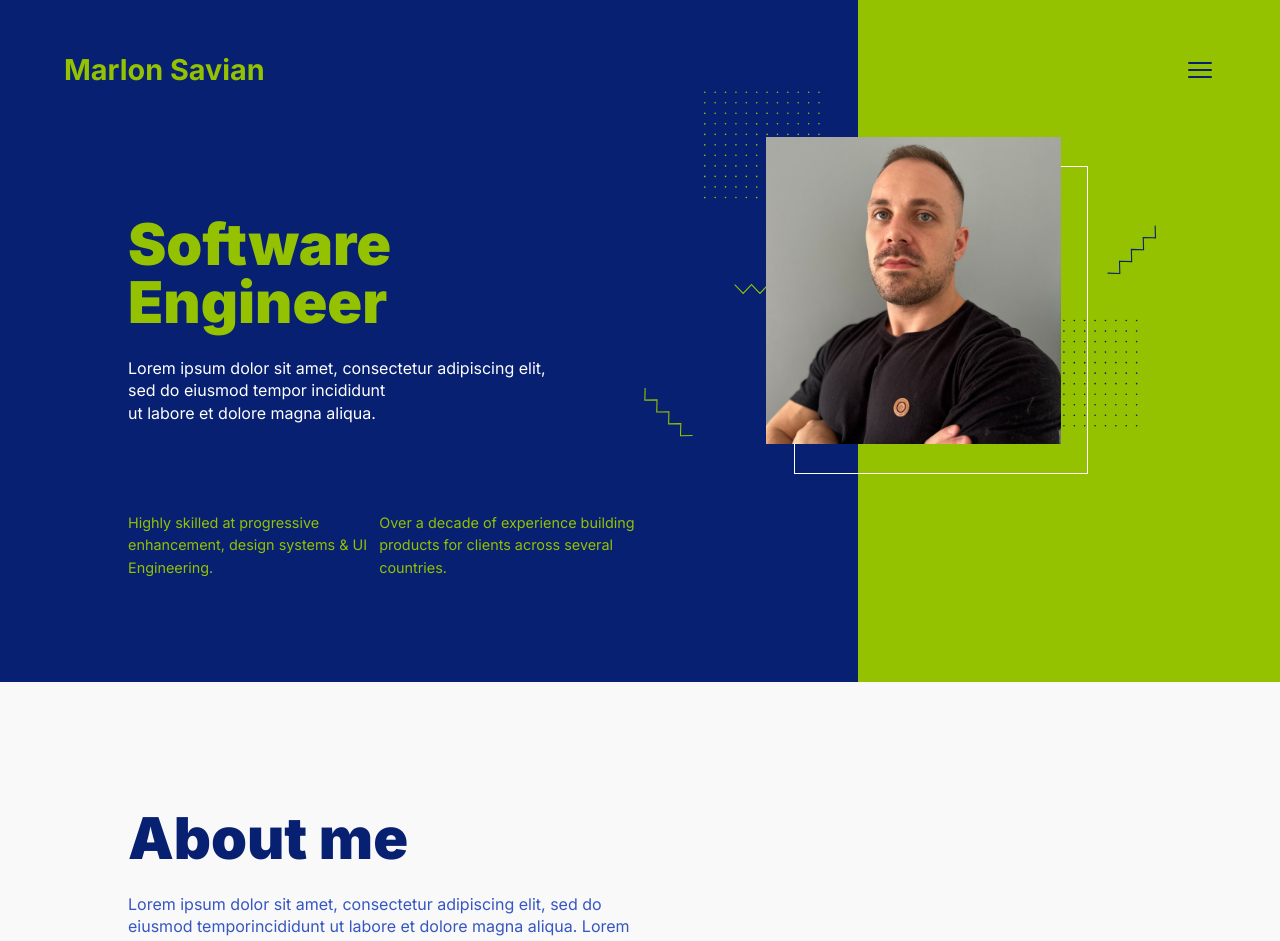
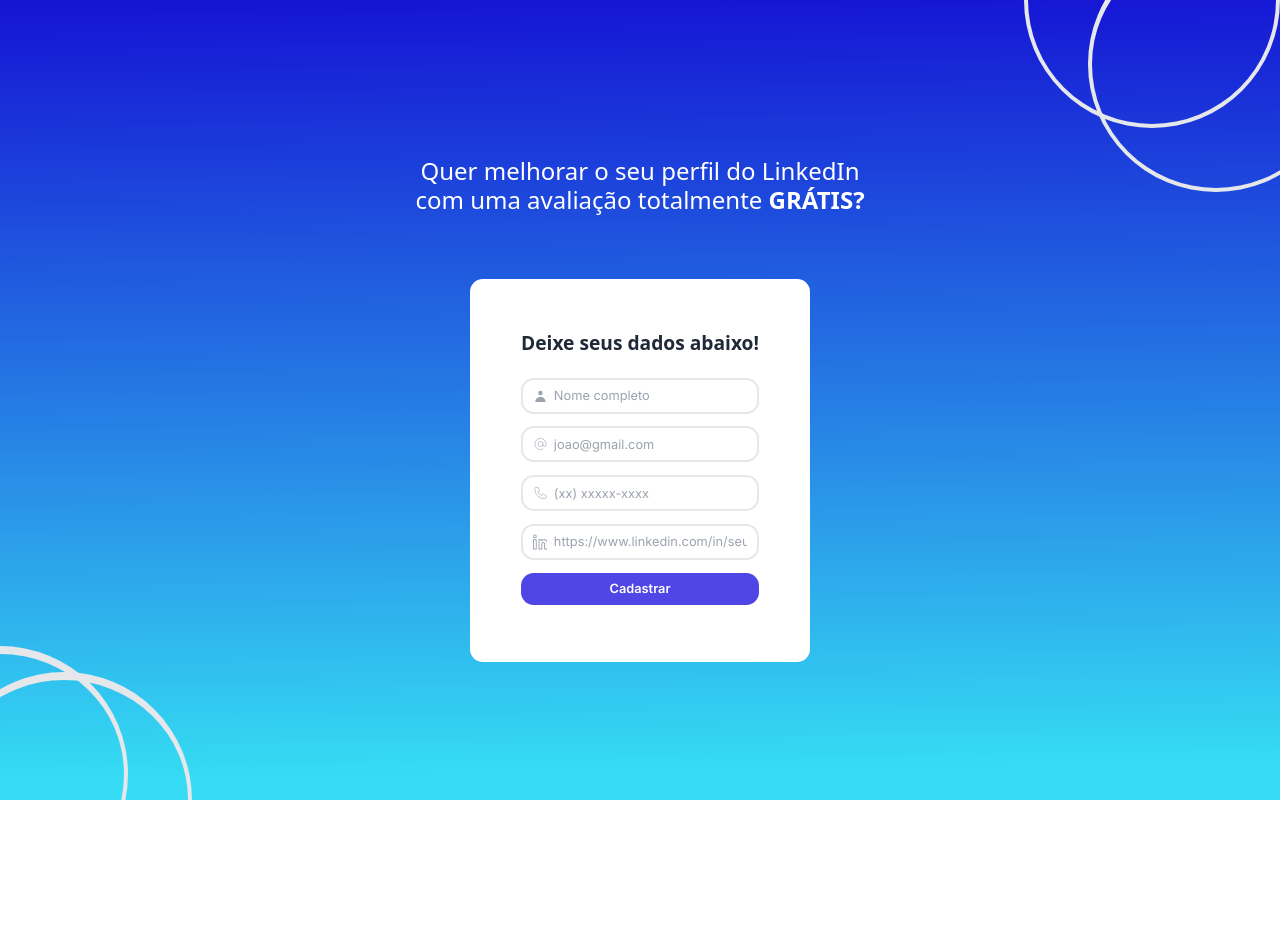
Before and after one commit to mdsavian/marlonsavian.com, a Next.js app: page / in a window 1280 px wide. Shown: the top 941 px of the page. After the commit the page ends 800 px from the top, so only its background shows below. Built offline with nearby package versions, Linux system fonts and the light colour scheme.

Commit message:
feat(core): remove the site and shows only the mentorship form

```diff
--- a/app/page.tsx
+++ b/app/page.tsx
@@ -1,15 +1,17 @@
-import Header from "./components/Header";
-import Hero from "./components/Hero";
-import About from "./components/About";
+// import Header from "./components/Header";
+// import Hero from "./components/Hero";
+// import About from "./components/About";
+import Mentoria from "./mentoria/page";
 
 export default function Home() {
   return (
-    <div className="relative">
-      <Header />
-      <main>
-        <Hero />
-        <About />
-      </main>
-    </div>
+    // <div className="relative">
+    //   <Header />
+    //   <main>
+    //     <Hero />
+    //     <About />
+    //   </main>
+    // </div>
+    <Mentoria />
   );
 }
```
